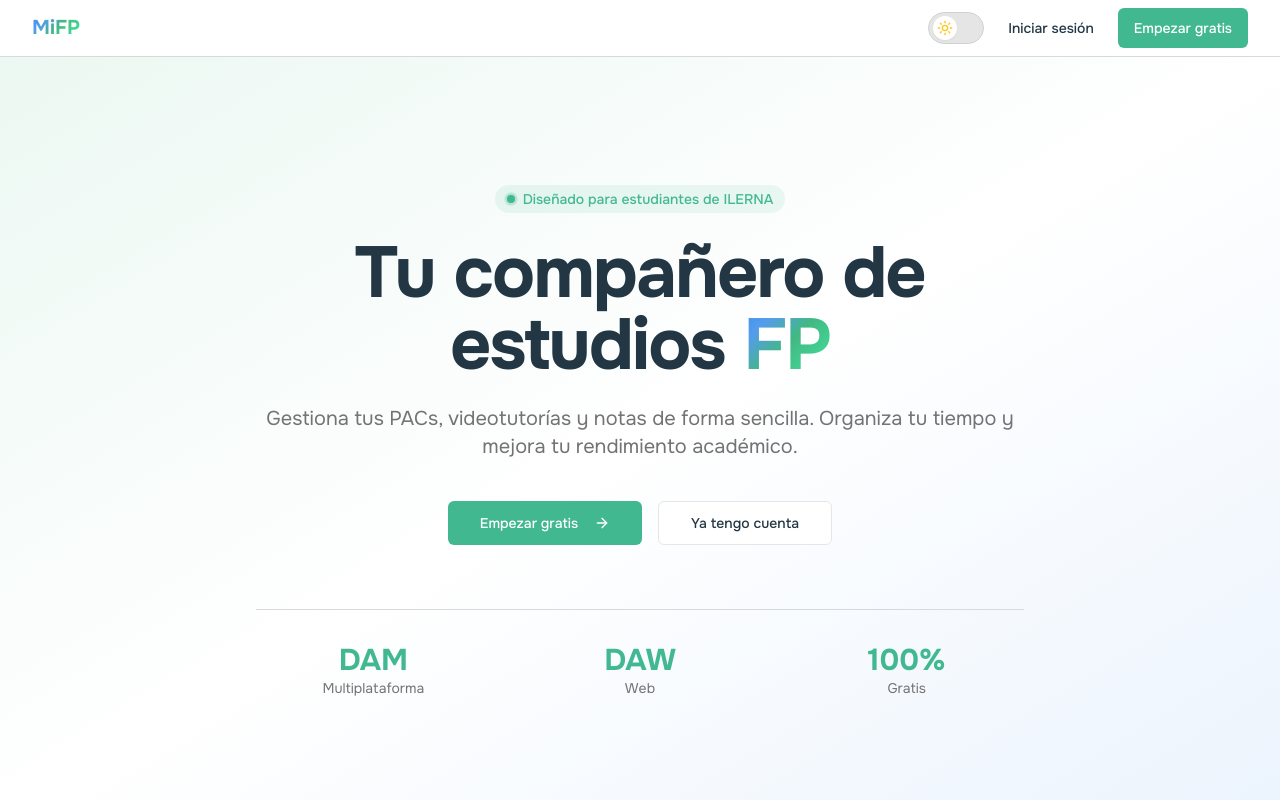
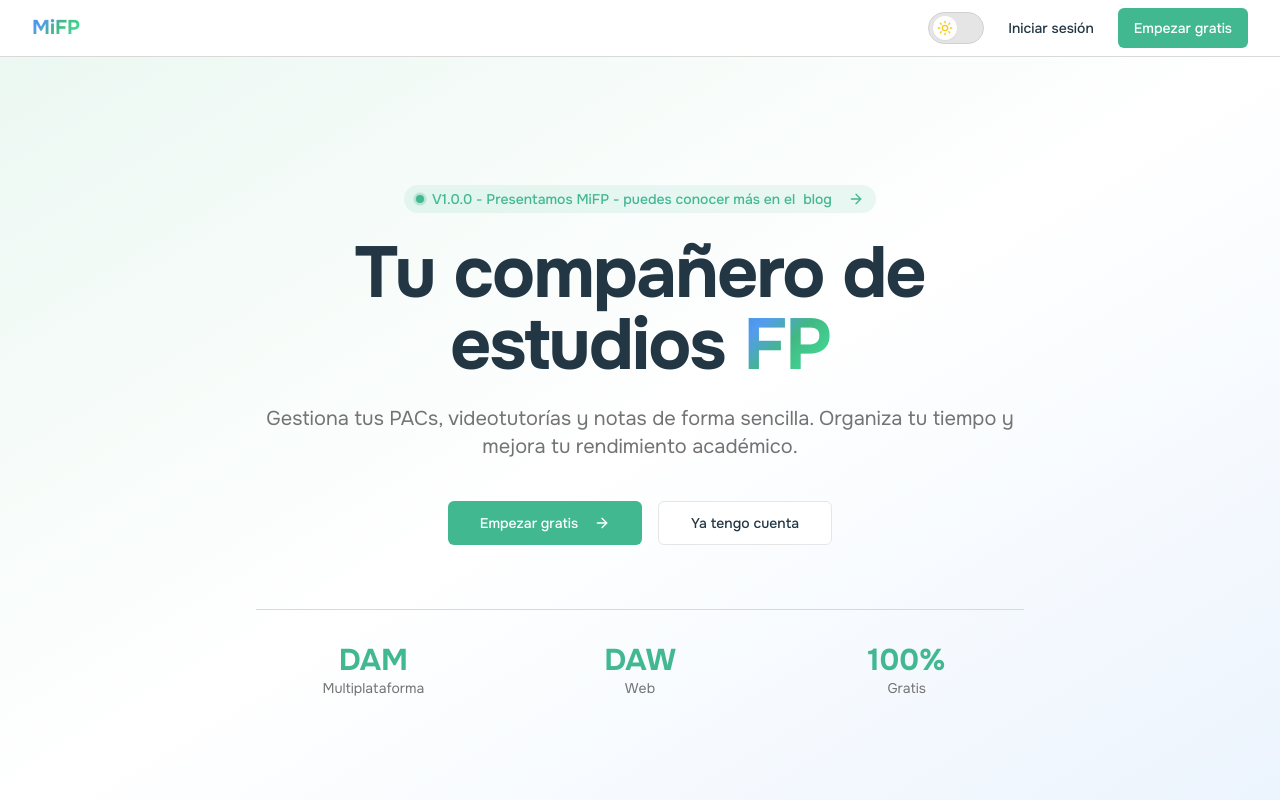
Before and after one commit to ProyectoBS-Dev/mifp-web, a Next.js app: page / in a window 1280 px wide. Shown: the top 800 px of the page. Built offline with nearby package versions, Linux system fonts and the light colour scheme.

Commit message:
Update landing page with MiFP v1.0.0 announcement
Added a version announcement and blog link to the landing page. Updated description to mention resource management alongside PACs, videotutorías, and notes.

Co-Authored-By: SilP <113184966+SilviaPescador@users.noreply.github.com>

```diff
--- a/src/app/page.tsx
+++ b/src/app/page.tsx
@@ -49,7 +49,10 @@ export default function LandingPage() {
                 <span className="animate-ping absolute inline-flex h-full w-full rounded-full bg-primary opacity-75"></span>
                 <span className="relative inline-flex rounded-full h-2 w-2 bg-primary"></span>
               </span>
-              Diseñado para estudiantes de ILERNA
+              V1.0.0 - Presentamos MiFP - puedes conocer más en el<Link href="/novedades" className="text-primary hover:underline">blog</Link>
+              <Link href="/novedades" className="text-primary hover:underline">
+                <ArrowRight className="ml-2 h-4 w-4" />
+              </Link>
             </div>
 
             <h1 className="text-4xl font-bold tracking-tight sm:text-6xl lg:text-7xl">
@@ -256,7 +259,7 @@ export default function LandingPage() {
                 <span className="text-xl font-bold gradient-text">MiFP</span>
               </Link>
               <p className="text-sm text-muted-foreground max-w-sm">
-                Tu compañero de estudios para FP. Gestiona PACs, videotutorías y notas
+                Tu compañero de estudios para FP. Gestiona PACs, videotutorías, recursos y notas
                 de forma sencilla.
               </p>
             </div>
```
